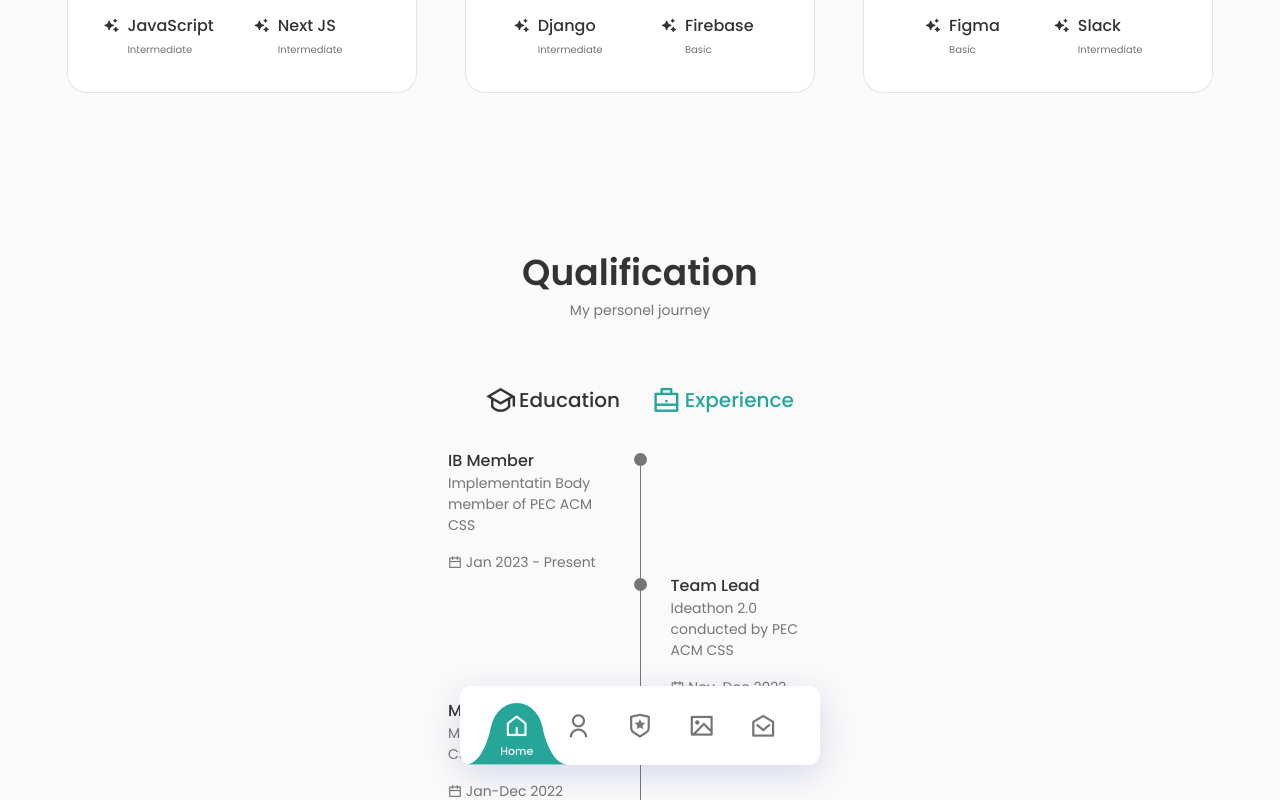
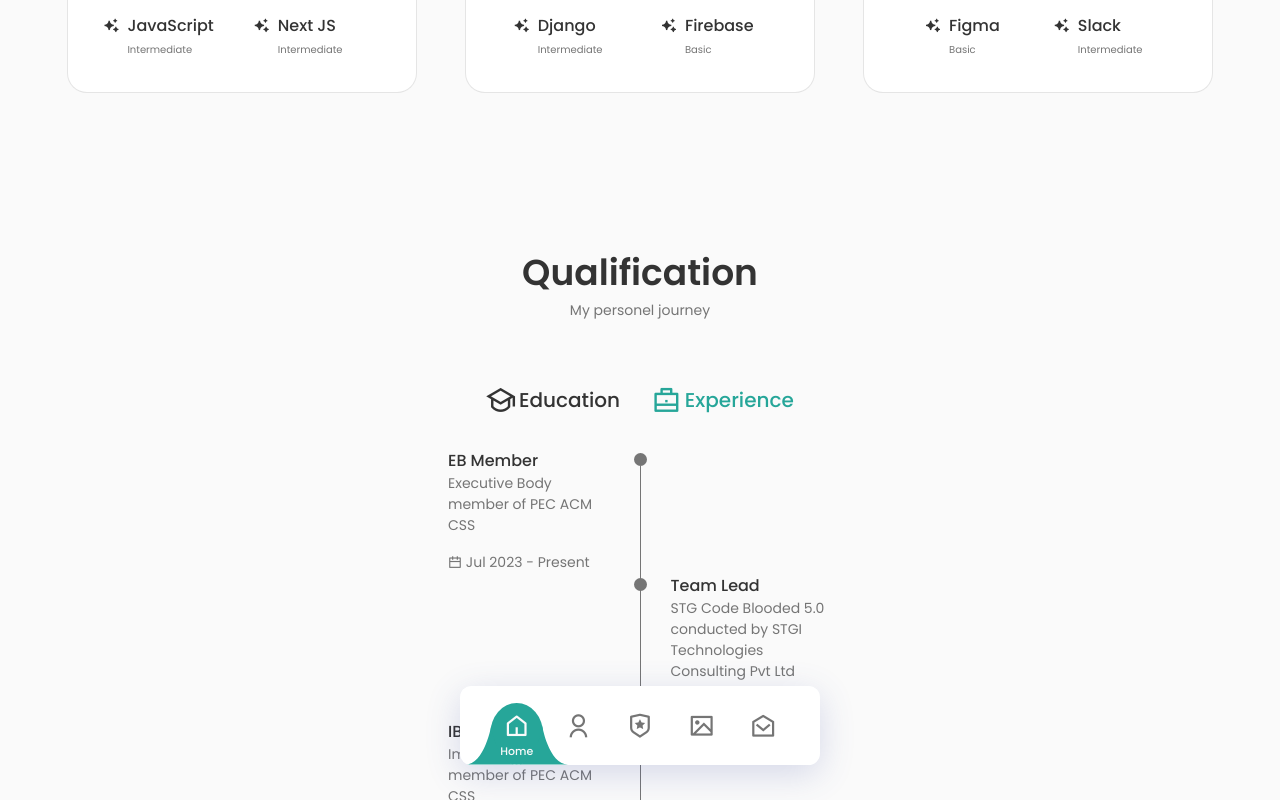
Before and after one commit to anshRS/portfolio, a React (Create React App) app in the folder web/: page / in a window 1280 px wide. Both pictures are taken after a click on the element "Experience". Shown: the part 2097-2897 px from the top of the page. Built offline with nearby package versions, Linux system fonts and the light colour scheme.

Commit message:
Added more qualifications

```diff
--- a/web/src/components/qualification/Qualification.jsx
+++ b/web/src/components/qualification/Qualification.jsx
@@ -108,12 +108,52 @@ const Qualification = () => {
                     }>
                         <div className="qualification__data">
                             <div>
+                                <h3 className="qualification__title">EB Member</h3>
+                                <span className="qualification__subtitle">
+                                    Executive Body member of PEC ACM CSS
+                                </span>
+                                <div className="qualification__calendar">
+                                    <i className="ri-calendar-line"></i> Jul 2023 - Present
+                                </div>
+                            </div>
+
+                            <div>
+                                <span className="qualification__rounder"></span>
+                                <span className="qualification__line">
+
+                                </span>
+                            </div>
+                        </div>
+
+                        <div className="qualification__data">
+                            <div></div>
+
+                            <div>
+                                <span className="qualification__rounder"></span>
+                                <span className="qualification__line">
+
+                                </span>
+                            </div>
+
+                            <div>
+                                <h3 className="qualification__title">Team Lead</h3>
+                                <span className="qualification__subtitle">
+                                    STG Code Blooded 5.0 conducted by STGI Technologies Consulting Pvt Ltd
+                                </span>
+                                <div className="qualification__calendar">
+                                    <i className="ri-calendar-line"></i> Sep-Oct 2023
+                                </div>
+                            </div>
+                        </div>
+
+                        <div className="qualification__data">
+                            <div>
                                 <h3 className="qualification__title">IB Member</h3>
                                 <span className="qualification__subtitle">
                                     Implementatin Body member of PEC ACM CSS
                                 </span>
                                 <div className="qualification__calendar">
-                                    <i className="ri-calendar-line"></i> Jan 2023 - Present
+                                    <i className="ri-calendar-line"></i> Jan 2023 - Jul 2023
                                 </div>
                             </div>
 
```
